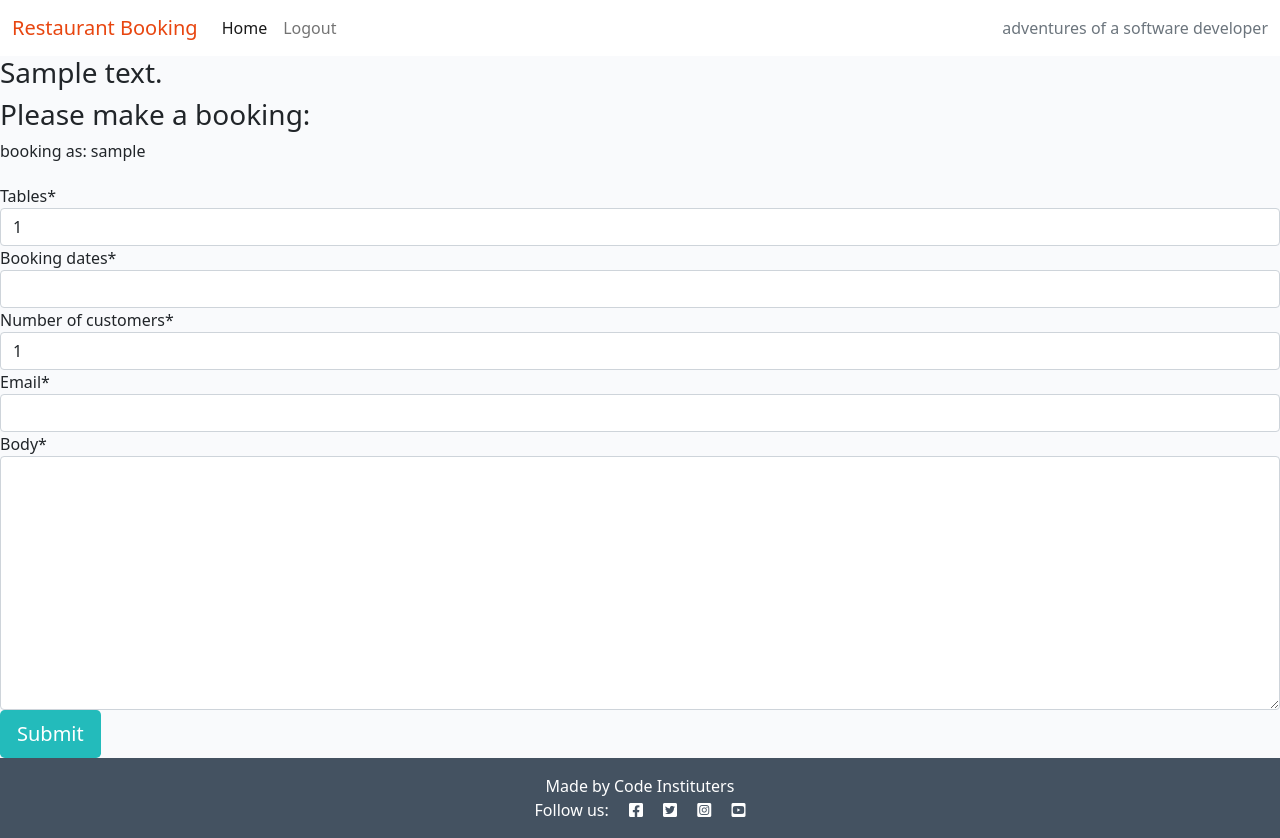
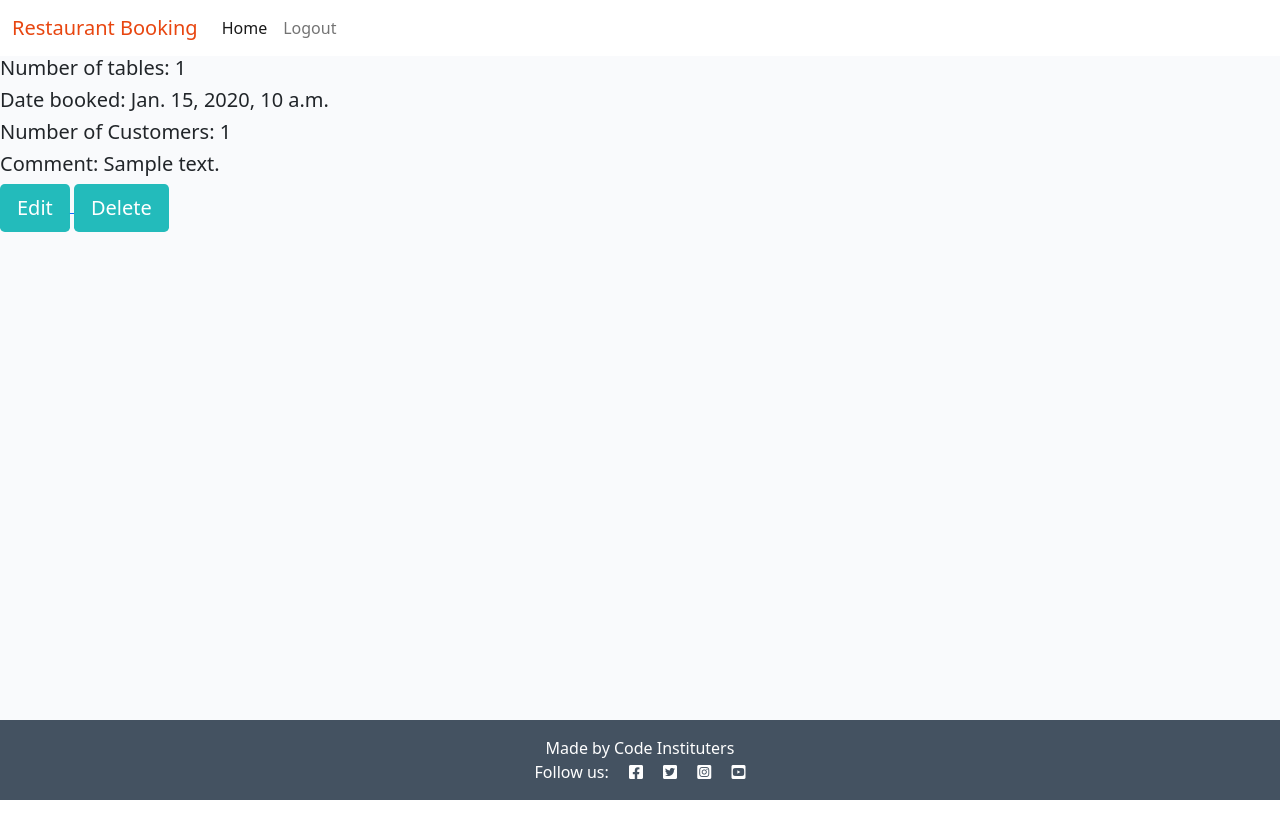
Before and after one commit to SoLee1221/restaurant-booking-sytem, a Django app: page /1/ in a window 1280 px wide. After the commit the page ends 800 px from the top, so only its background shows below. Run offline with Django 3.2, Linux system fonts and the light colour scheme; the first user in the database is signed in; tables that the repository leaves empty hold one stand-in row (Sample ...); some libraries are stand-ins or nearby versions.

Commit message:
create booking edit bookings

```diff
--- a/booking/forms.py
+++ b/booking/forms.py
@@ -4,4 +4,4 @@ from django import forms
 class BookingForm(forms.ModelForm):
     class Meta:
         model = Booking
-        fields = ('tables', 'booking_dates', 'number_of_customers', 'email', 'body')
+        fields = ('tables', 'booking_dates', 'number_of_customers', 'body')
--- a/booking/models.py
+++ b/booking/models.py
@@ -8,7 +8,6 @@ class Booking(models.Model):
     booking_dates = models.DateTimeField()
     user_name = models.ForeignKey(User, on_delete=models.CASCADE, related_name="booking")
     number_of_customers = models.IntegerField(default=1)
-    email = models.EmailField()
     body = models.TextField(default='')
     created_on = models.DateTimeField(auto_now_add=True)
 
--- a/booking/urls.py
+++ b/booking/urls.py
@@ -4,4 +4,6 @@ from django.urls import path
 urlpatterns = [
     path('', views.PostList.as_view(), name='home'),
     path('<int:pk>/', views.BookingDetail.as_view(), name='booking_detail'),
+    path('add_booking', views.add_booking, name='add_booking'),
+    path('edit_booking/<booking_id>', views.edit_booking, name='edit_booking'),
 ]
--- a/booking/views.py
+++ b/booking/views.py
@@ -1,4 +1,4 @@
-from django.shortcuts import render, get_object_or_404
+from django.shortcuts import render, get_object_or_404, redirect
 from django.views import generic, View
 from .models import Booking
 from .forms import BookingForm
@@ -27,8 +27,55 @@ class BookingDetail(View):
             "booking_detail.html",
             {
                 "booking": booking,
-                'booking_forms': BookingForm()
             },
         )
 
-    #def post(self, request, *args, **kwargs):
+    def post(self, request, *args, **kwargs):
+
+        queryset = Booking.objects.filter(user_name=self.request.user.id).order_by("-created_on")
+
+        comment_form = CommentForm(data=request.POST)
+        if comment_form.is_valid():
+            comment_form.instance.email = request.user.email
+            comment_form.instance.name = request.user.username
+            comment = comment_form.save(commit=False)
+            comment.post = post
+            comment.save()
+        else:
+            comment_form = CommentForm()
+
+        return render(
+            request,
+            "post_detail.html",
+            {
+                "post": post,
+                "comments": comments,
+                "commented": True,
+                "comment_form": comment_form,
+                "liked": liked
+            },
+        )
+
+def add_booking(request):
+    if request.method == "POST":
+        tables = request.POST.get('tables')
+        booking_dates = request.POST.get('booking_dates')
+        number_of_customers = request.POST.get('number_of_customers')
+        body = request.POST.get('body')
+        Booking.objects.create(tables=tables, booking_dates=booking_dates, user_name=request.user, number_of_customers=number_of_customers, body=body)
+
+        return redirect('home')
+
+    return render(request, 'add_booking.html', {'booking_forms': BookingForm()})
+
+
+def edit_booking(request, booking_id):
+    queryset = Booking.objects.all()
+    booking = get_object_or_404(queryset, pk=booking_id)
+    if request.method == "POST":
+        form = BookingForm(request.POST, instance=booking)
+        if form.is_valid():
+            form.save()
+            return redirect('booking_detail', pk=booking_id)
+
+    return render(request, 'edit_booking.html', {'booking': booking, 'booking_forms': BookingForm(instance=booking)})
--- a/templates/base.html
+++ b/templates/base.html
@@ -49,9 +49,6 @@
                     </li>
                     {% endif %}
                 </ul>
-                <span class="navbar-text text-muted">
-                    adventures of a software developer
-                </span>
             </div>
         </div>
     </nav>
--- a/templates/booking_detail.html
+++ b/templates/booking_detail.html
@@ -2,21 +2,14 @@
 
 {% load crispy_forms_tags %}
 
-<h3>{{ booking.body }}</h3>
-{% if booked %}
-<div class="alert alert-success" role="alert">
-    Your booking is waiting approval
-</div>
-{% else %}
-{% if user.is_authenticated %}
-
-<h3>Please make a booking:</h3>
-<p>booking as: {{ user.username }}</p>
-<form method="post" style="margin-top: 1.3em;">
-    {{ booking_forms | crispy }}
-    {% csrf_token %}
-    <button type="submit" class="btn btn-signup btn-lg">Submit</button>
-</form>
-{% endif %}
-{% endif %}
+<h5>Number of tables: {{ booking.tables }}</h5>
+<h5>Date booked:  {{ booking.booking_dates }}</h5>
+<h5>Number of Customers: {{ booking.number_of_customers }}</h5>
+<h5>Comment: {{ booking.body }}</h5>
+<a href="/edit_booking/{{ booking.pk }}">
+    <button class="btn btn-signup btn-lg">Edit</button>
+</a>
+<a href="{% url 'booking_detail' booking.pk %}">
+    <button type="submit" class="btn btn-signup btn-lg">Delete</button>
+</a>
 {% endblock content %}
--- a/templates/index.html
+++ b/templates/index.html
@@ -12,7 +12,7 @@
             <div class="row">
             {% for booking in booking_list %}
             <div>
-                <a href="{% url 'booking_detail' booking.pk %}"><p>Links</p>
+                <a href="{% url 'booking_detail' booking.pk %}">View Booking
                 </a>
             </div>
                 <div class="col-md-4">
@@ -29,10 +29,10 @@
             {% endfor %}
             </div>
             <div>
-                <p>Welcome to International Chinese gutter oil cook house Restraunt make a menu under</p>
+                <p>Welcome to our restaurant, please view our menu and make a booking!</p>
 
             {% if user.is_authenticated %}
-            <button type="button">Book Now!</button>
+            <a href="add_booking"><button type="button">Book Now!</button></a>
             {% else %}
             <p>Please login or register an account to make a booking!</p>
             {% endif %}
```
Also changed, not shown: templates/add_booking.html (added, +18 -0 lines), templates/edit_booking.html (added, +17 -0 lines), booking/migrations/0006_remove_booking_email.py (added).
